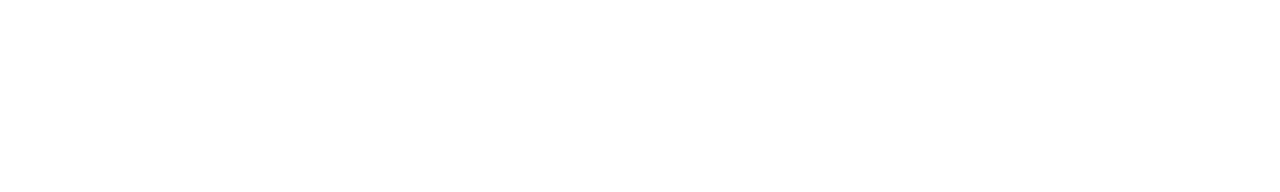
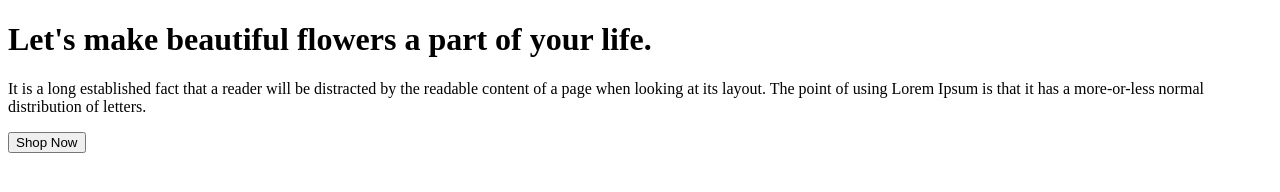
Before and after one commit to sheikh-asiful-islam/flower-shop, a plain HTML site: page index.html in a window 1280 px wide. Drawn offline with Linux system fonts and the light colour scheme.

Commit message:
flower asses added

```diff
--- a/index.html
+++ b/index.html
@@ -7,5 +7,16 @@
 </head>
 <body>
 
+    <header>
+        <div class="container">
+            <div class="banner-text">
+                <h1>Let's make beautiful flowers a part of your life.</h1>
+                <p>It is a long established fact that a reader will be distracted by the readable content of a page when looking at its layout. The point of using Lorem Ipsum is that it has a more-or-less normal distribution of letters.</p>
+                <button>Shop Now</button>
+            </div>
+            <div class="banner-img"></div>
+        </div>
+    </header>
+
 </body>
 </html>
```
Also changed, not shown: Flower Asset/Flower 01.png (added), Flower Asset/Group 57.png (added), Flower Asset/Group 58.png (added), Flower Asset/Group 59.png (added), Flower Asset/Rectangle 4.png (added), Flower Asset/Rectangle 5.png (added), Flower Asset/Rectangle 6.png (added), Flower Asset/Rectangle 9.png (added), Flower Asset/pngwing 10.png (added), Flower Asset/pngwing 5.png (added), Flower Asset/pngwing 6.png (added), Flower Asset/pngwing 7.png (added), Flower Asset/pngwing 8.png (added).
